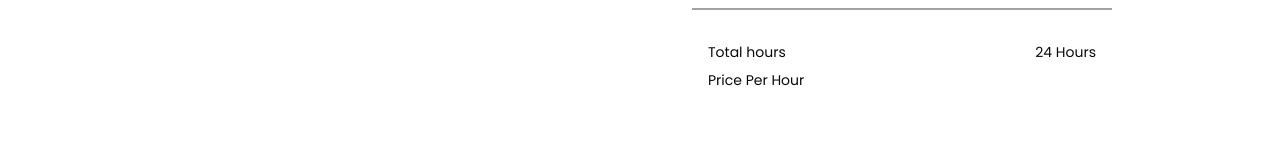
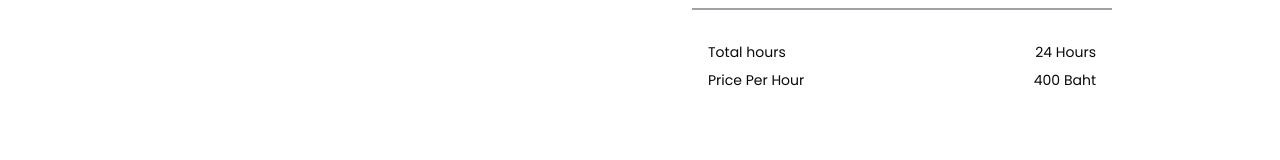
Before and after one commit to CP-RektMart/pic-me-pls-frontend, a Next.js app: page /photographer/quotation in a window 1280 px wide. Shown: the part 580-740 px from the top of the page. Built offline with nearby package versions, Linux system fonts and the light colour scheme; no server answers.

Commit message:
fix: bring back price per hour

```diff
--- a/src/app/photographer/quotation/page.tsx
+++ b/src/app/photographer/quotation/page.tsx
@@ -10,6 +10,7 @@ export interface quotation {
   from: Date
   to: Date
   description: string
+  pricePerHour: number
 }
 
 const quotations: quotation[] = [
@@ -22,6 +23,7 @@ const quotations: quotation[] = [
     from: new Date('2022-01-01 08:00'),
     to: new Date('2022-01-02 08:00'),
     description: 'Wedding photography package',
+    pricePerHour: 400,
   },
 ]
 
--- a/src/components/quotation/photographer-quotation.tsx
+++ b/src/components/quotation/photographer-quotation.tsx
@@ -194,7 +194,9 @@ export default function PhotographerQuotation({
               </div>
               <div className='flex flex-row justify-between'>
                 <div className='text-sm font-normal'>Price Per Hour</div>
-                <div className='text-sm font-normal'>{}</div>
+                <div className='text-sm font-normal'>
+                  {quotations[0].pricePerHour} Baht
+                </div>
               </div>
             </div>
           </div>
```
